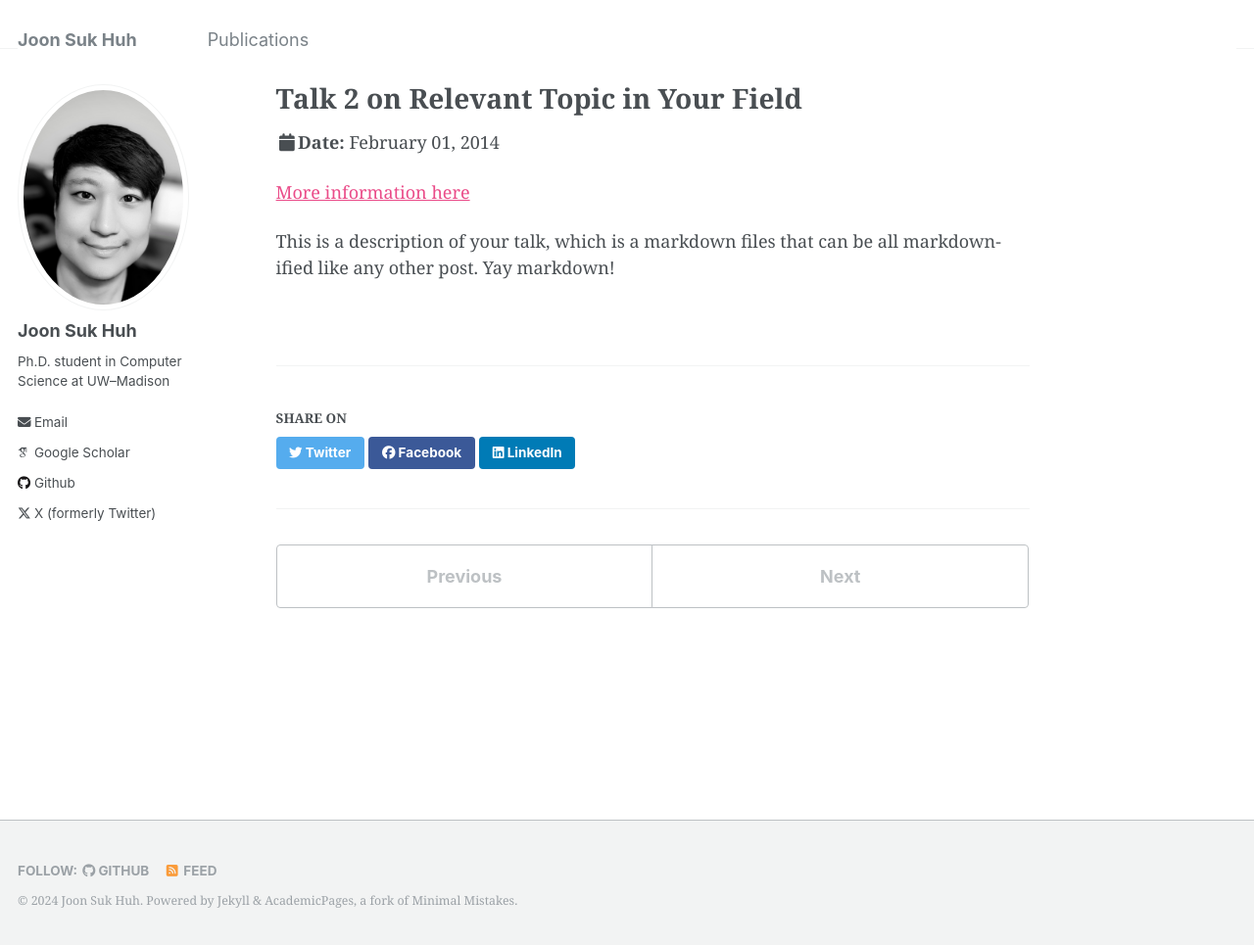
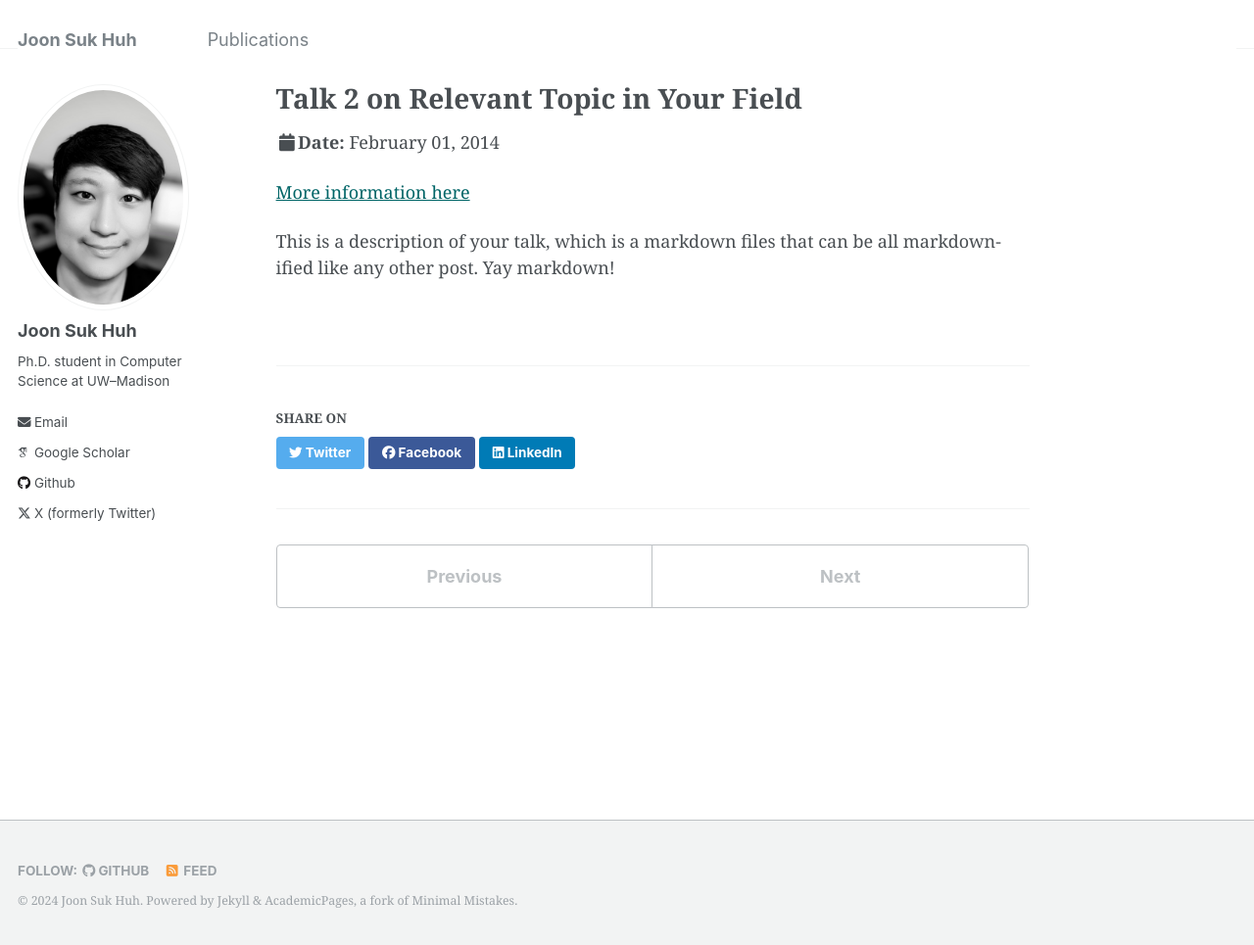
Before and after one commit to joon-huh/joon-huh.github.io, a Jekyll site: the page built from _talks/2014-02-01-talk-2.md, in a window 1280 px wide and 965 px high. Shown: the whole window at 98% size. Built offline with Jekyll 4.4.1, drawn with Linux system fonts in a browser that asks for light colours; some web fonts are replaced.

Commit message:
publications added

```diff
--- a/_sass/_variables.scss
+++ b/_sass/_variables.scss
@@ -96,7 +96,7 @@ $xing-color                 : #006567;
 
 
 /* links */
-$link-color                 : $dribbble-color;
+$link-color                 : $xing-color;
 $link-color-hover           : mix(#000, $link-color, 25%);
 $link-color-visited         : mix(#fff, $link-color, 25%);
 $masthead-link-color        : $primary-color;
```
